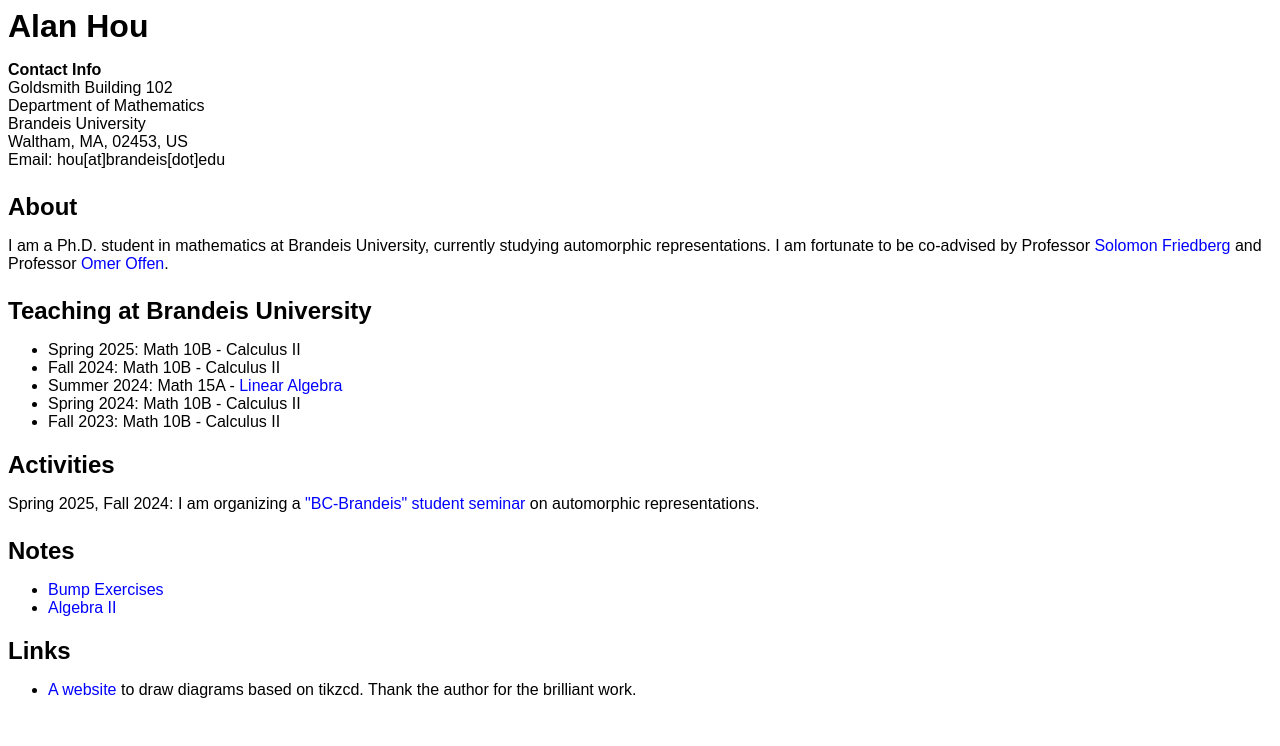
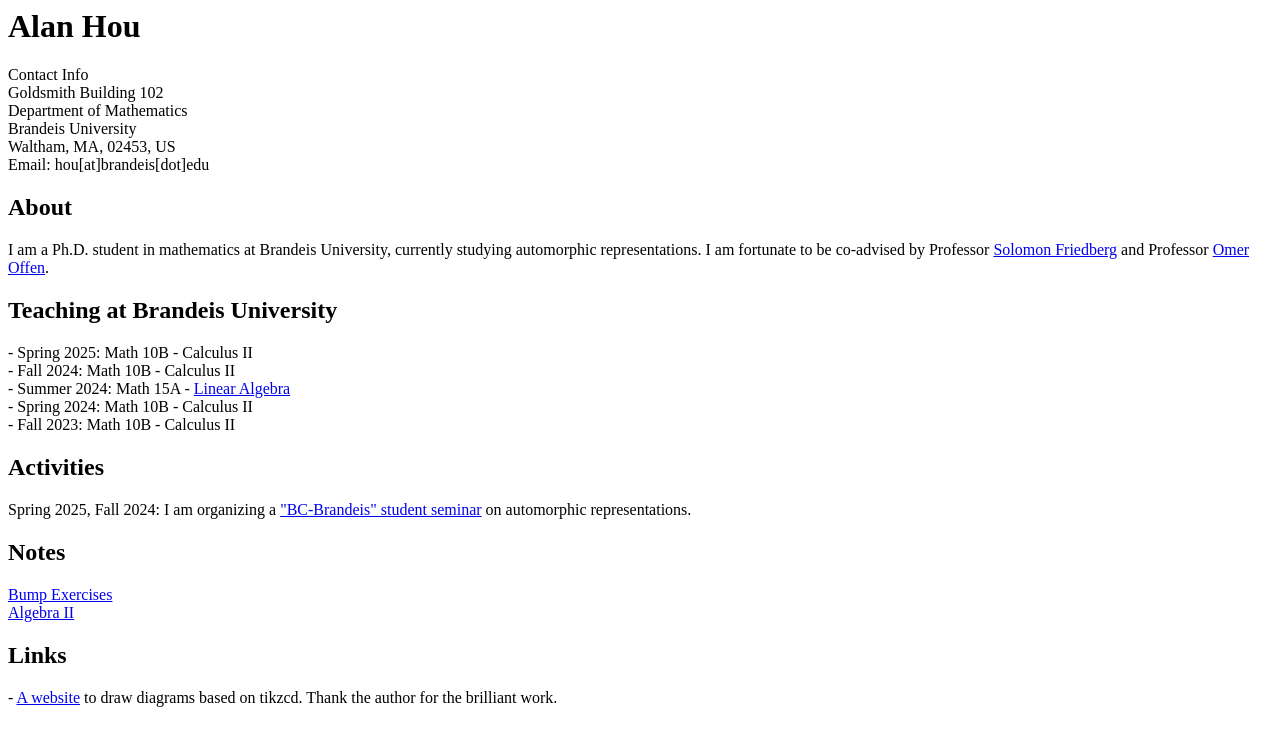
Before and after one commit to axhou/axhou.github.io, a Jekyll site: the page index.html, which Jekyll copies as it is, in a window 1280 px wide. Shown: the top 746 px of the page. Built offline with Jekyll 4.4.1, drawn with Linux system fonts in a browser that asks for light colours.

Commit message:
Update index.html

```diff
--- a/index.html
+++ b/index.html
@@ -2,9 +2,7 @@
 <script async src="https://www.googletagmanager.com/gtag/js?id=G-VJFCVN1G3F"></script>
 <script>
   window.dataLayer = window.dataLayer || [];
-  function gtag() {
-    dataLayer.push(arguments);
-  }
+  function gtag() { dataLayer.push(arguments); }
   gtag('js', new Date());
   gtag('config', 'G-VJFCVN1G3F');
 </script>
@@ -15,26 +13,12 @@
   <title>Alan Hou</title>
   <style>
     body {
-      background: white;
-      font-family: Arial, sans-serif;
+      background: White;
     }
     hr {
       border: none;
       height: 2px;
       background-color: #000;
-    }
-    h1, h2 {
-      margin-bottom: 0.5em;
-    }
-    p {
-      margin-bottom: 1.5em;
-    }
-    a {
-      color: blue;
-      text-decoration: none;
-    }
-    a:hover {
-      text-decoration: underline;
     }
   </style>
 </head>
@@ -44,47 +28,48 @@
   <h1>Alan Hou</h1>
 
   <p>
-    <strong>Contact Info</strong><br>
-    Goldsmith Building 102<br>
+    Contact Info<br>
+    Goldsmith Building 102 <br>
     Department of Mathematics<br>
     Brandeis University<br>
     Waltham, MA, 02453, US<br>
     Email: hou[at]brandeis[dot]edu
   </p>
 
-  <h2>About</h2>
   <p>
+    <h2>About</h2>
     I am a Ph.D. student in mathematics at Brandeis University, currently studying automorphic representations.
     I am fortunate to be co-advised by Professor
-    <a href="https://sites.google.com/bc.edu/solomon-friedberg/">Solomon Friedberg</a> and Professor
-    <a href="https://sites.google.com/brandeis.edu/offen/home">Omer Offen</a>.
+    <a href="https://sites.google.com/bc.edu/solomon-friedberg/">Solomon Friedberg</a> and
+    Professor <a href="https://sites.google.com/brandeis.edu/offen/home">Omer Offen</a>.<br>
   </p>
 
-  <h2>Teaching at Brandeis University</h2>
-  <ul>
-    <li>Spring 2025: Math 10B - Calculus II</li>
-    <li>Fall 2024: Math 10B - Calculus II</li>
-    <li>Summer 2024: Math 15A - <a href="./s2024la.html">Linear Algebra</a></li>
-    <li>Spring 2024: Math 10B - Calculus II</li>
-    <li>Fall 2023: Math 10B - Calculus II</li>
-  </ul>
+  <p>
+    <h2>Teaching at Brandeis University</h2>
+    - Spring 2025: Math 10B - Calculus II <br/>
+    - Fall 2024: Math 10B - Calculus II <br/>
+    - Summer 2024: Math 15A - <a href="./s2024la.html">Linear Algebra</a> <br/>
+    - Spring 2024: Math 10B - Calculus II <br/>
+    - Fall 2023: Math 10B - Calculus II <br/>
+  </p>
 
-  <h2>Activities</h2>
   <p>
+    <h2>Activities</h2>
     Spring 2025, Fall 2024: I am organizing a
     <a href="./bzf2024.html">"BC-Brandeis" student seminar</a> on automorphic representations.
   </p>
 
-  <h2>Notes</h2>
-  <ul>
-    <li><a href="./bumpex.html">Bump Exercises</a></li>
-    <li><a href="./algebra2.html">Algebra II</a></li>
-  </ul>
+  <p>
+    <h2>Notes</h2>
+    <a href="./bumpex.html">Bump Exercises</a> <br/>
+    <a href="./algebra2.html">Algebra II</a>
+  </p>
 
-  <h2>Links</h2>
-  <ul>
-    <li><a href="https://tikzcd.yichuanshen.de/">A website</a> to draw diagrams based on tikzcd. Thank the author for the brilliant work.</li>
-  </ul>
+  <p>
+    <h2>Links</h2>
+    - <a href="https://tikzcd.yichuanshen.de/">A website</a> to draw diagrams based on tikzcd.
+    Thank the author for the brilliant work.
+  </p>
 
 </body>
 </html>
```
